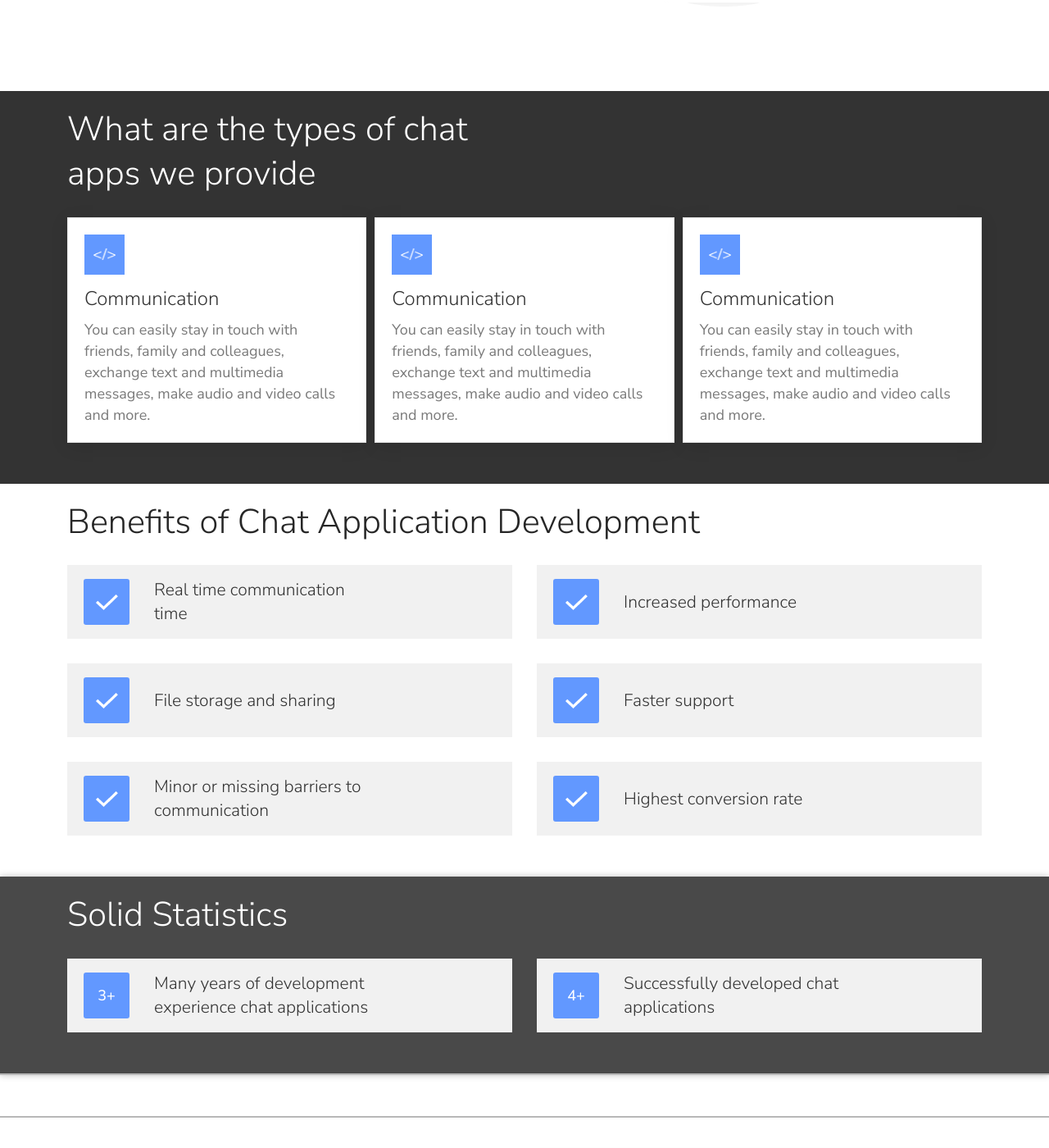
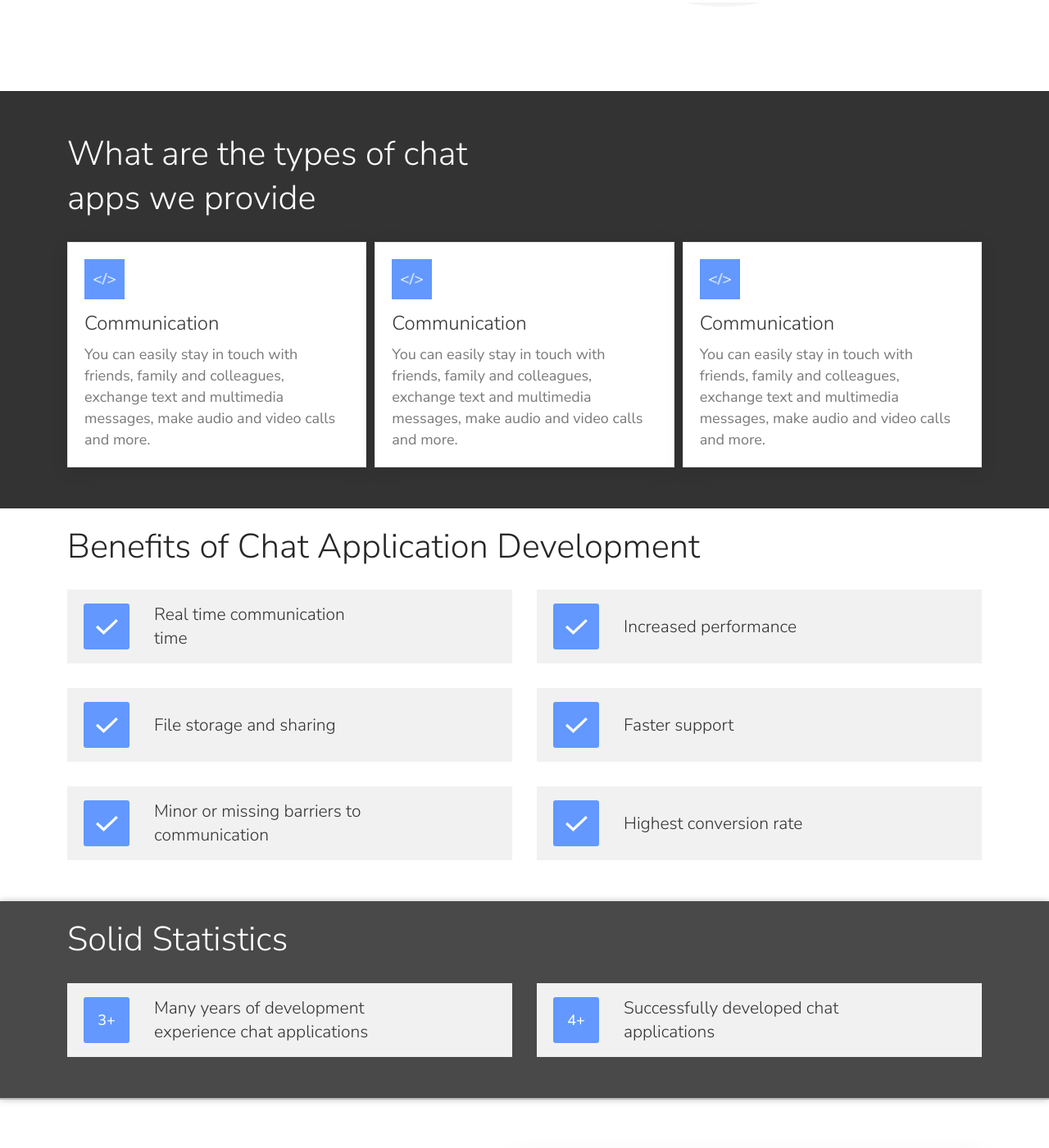
Before and after one commit to SolidDevs/solid-devs, a Next.js app: page /chatDev in a window 1280 px wide. Shown: the part 599-1999 px from the top of the page at 82% size. Built offline with nearby package versions, Linux system fonts and the light colour scheme.

Commit message:
fix: padding, remove line, margin, aside

```diff
--- a/src/components/aside/Aside.module.scss
+++ b/src/components/aside/Aside.module.scss
@@ -3,7 +3,7 @@
 .aside_item {
   display: grid;
   grid-template-columns: 4px 1fr;
-  height: 283px;
+  height: 323px;
   gap: 24px;
   position: sticky;
   top: 17%;
--- a/src/components/benefitsAndStatistics/BenefitsAndStatistics.module.scss
+++ b/src/components/benefitsAndStatistics/BenefitsAndStatistics.module.scss
@@ -22,7 +22,7 @@ $line__height: calc(3vw + 2vh);
   background: #494949;
   box-shadow: 0px 0px 8px rgba(0, 0, 0, 0.25);
   padding-top: 20px;
-
+  margin-bottom: 50px;
   h2 {
     white-space: nowrap;
     font-style: normal;
--- a/src/components/contactUs/ContactUs.jsx
+++ b/src/components/contactUs/ContactUs.jsx
@@ -4,7 +4,7 @@ import Button from "../Button/Button";
 import { contactUsCardArr } from "@/constants/contactUs";
 import Image from "next/image";
 import { useTranslation } from "react-i18next";
-const ContactUs = () => {
+const ContactUs = ({ line }) => {
   const { t } = useTranslation();
   const renderCards = useMemo(
     () =>
@@ -25,7 +25,7 @@ const ContactUs = () => {
   );
   return (
     <div className={scss.contactUs}>
-      <div className={scss.contactUs__line}></div>
+      {line && <div className={scss.contactUs__line}></div>}
       <div className="container">
         <div className={scss.contactUs__wrapper}>
           <div className={scss.contactUs__info}>
--- a/src/components/contactUs/ContactsUs.module.scss
+++ b/src/components/contactUs/ContactsUs.module.scss
@@ -4,7 +4,6 @@
   .contactUs__line {
     border: 1px solid #b8b8b8;
     margin-bottom: 40px;
-    margin-top: 50px;
   }
   .contactUs__wrapper {
     display: flex;
--- a/src/components/servicesAndProcess/ServicesAndProcess.module.scss
+++ b/src/components/servicesAndProcess/ServicesAndProcess.module.scss
@@ -5,8 +5,7 @@ $line__height: calc(3vw + 2vh);
 
 .serviceMain {
   background-color: $mainDarkText;
-  padding: 20px 0px 50px;
-
+  padding: 50px 0px;
   h2 {
     font-family: "Nunito Sans";
     font-style: normal;
--- a/src/pages/AboutUsPage.jsx
+++ b/src/pages/AboutUsPage.jsx
@@ -11,8 +11,10 @@ const AboutUsPage = () => {
       <Header />
       <AboutUs />
       <ReasonsBlock />
-      <FeedBack />
-      <ContactUs />
+      <div className="container">
+        <FeedBack />
+      </div>
+      <ContactUs line={true} />
       <Footer />
     </>
   );
--- a/src/pages/MobileDevPage.jsx
+++ b/src/pages/MobileDevPage.jsx
@@ -13,7 +13,7 @@ const MobileDevPage = () => {
       <ReusableMainContent data={mobileMain} />
       <ServicesAndProcess data={mobileWeb}/>
       <ServicesAndProcess variant={"process"} data={mobileProcess} />
-      <ContactUs />
+      <ContactUs line={true}/>
       <Footer />
     </>
   );
--- a/src/pages/UiDesignPage.jsx
+++ b/src/pages/UiDesignPage.jsx
@@ -13,7 +13,7 @@ const UiDesignPage = () => {
       <ReusableMainContent data={uiMain} />
       <ServicesAndProcess data={uiWeb} />
       <ServicesAndProcess data={uiProcess} variant={"process"} />
-      <ContactUs />
+      <ContactUs line={true}/>
       <Footer />
     </>
   );
--- a/src/pages/WebServicePage.jsx
+++ b/src/pages/WebServicePage.jsx
@@ -12,7 +12,7 @@ const WebServicePage = () => {
       <ReusableMainContent data={webMain} />
       <ServicesAndProcess data={webServices} />
       <ServicesAndProcess variant="process" data={webProcess} />
-      <ContactUs />
+      <ContactUs line={true}/>
       <Footer />
     </>
   );
```
